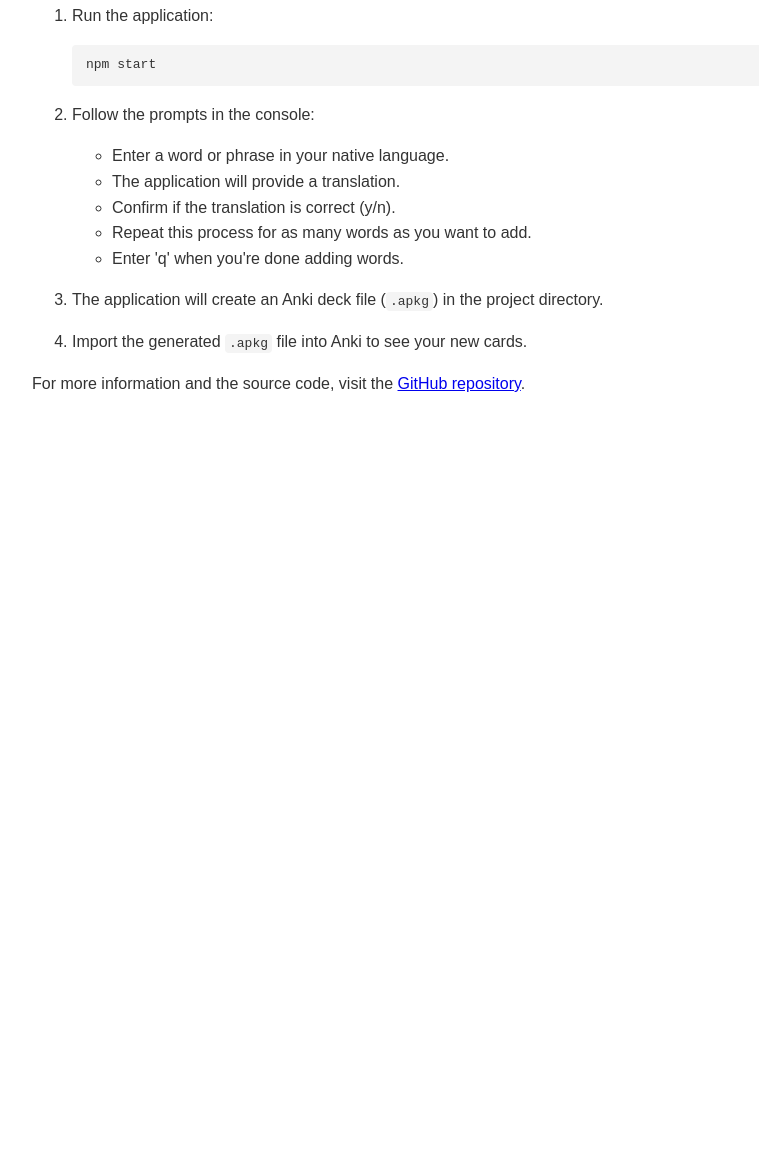
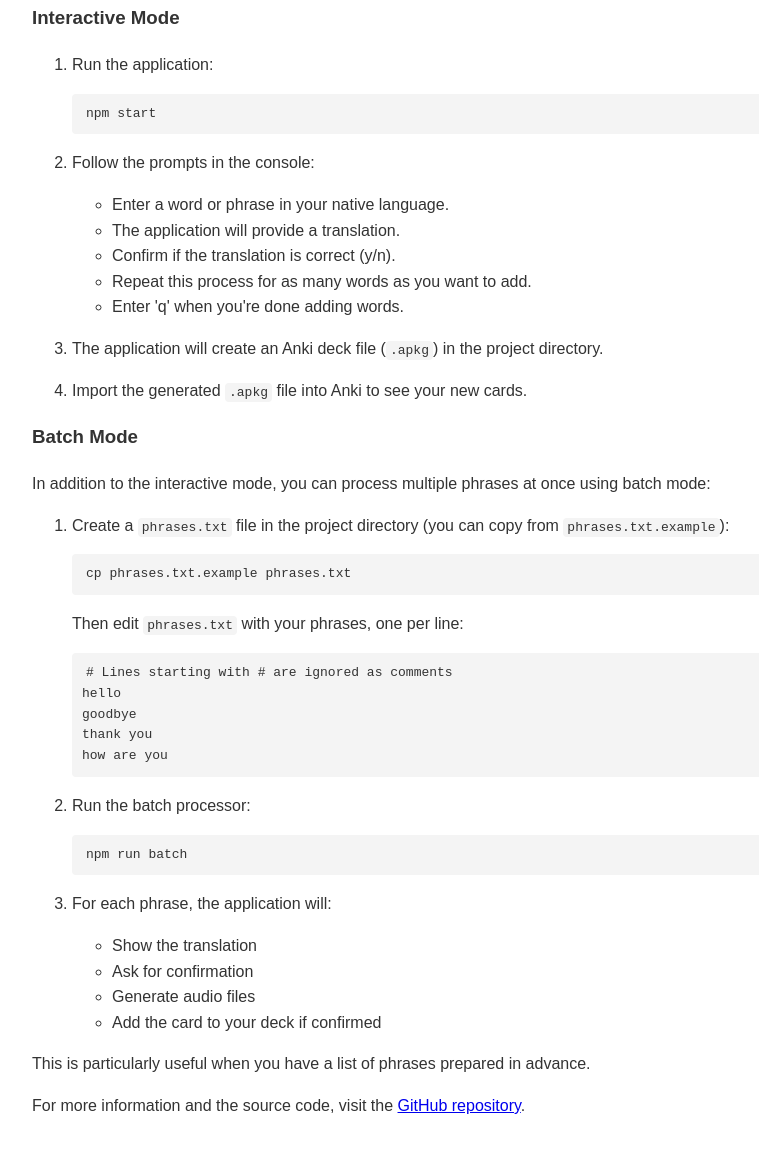
Before and after one commit to GeoFro/anki-assistant, a website: page index.html in a window 1280 px wide. Shown: the part 1853-3005 px from the top of the page, without its empty margins (208-967 px from the left). Before the commit the page ends 2286 px from the top, so only its background shows below. Drawn offline with Linux system fonts and the light colour scheme.

Commit message:
adjust github page

```diff
--- a/index.html
+++ b/index.html
@@ -81,6 +81,7 @@ TARGET_LANGUAGE_VOICE=your_target_language_voice # The voice to use for the targ
 
     <h2>Usage</h2>
 
+    <h3>Interactive Mode</h3>
     <ol>
         <li>
             <p>Run the application:</p>
@@ -104,6 +105,37 @@ TARGET_LANGUAGE_VOICE=your_target_language_voice # The voice to use for the targ
         </li>
     </ol>
 
+    <h3>Batch Mode</h3>
+    <p>In addition to the interactive mode, you can process multiple phrases at once using batch mode:</p>
+
+    <ol>
+        <li>
+            <p>Create a <code>phrases.txt</code> file in the project directory (you can copy from <code>phrases.txt.example</code>):</p>
+            <pre><code>cp phrases.txt.example phrases.txt</code></pre>
+            <p>Then edit <code>phrases.txt</code> with your phrases, one per line:</p>
+            <pre><code># Lines starting with # are ignored as comments
+hello
+goodbye
+thank you
+how are you</code></pre>
+        </li>
+        <li>
+            <p>Run the batch processor:</p>
+            <pre><code>npm run batch</code></pre>
+        </li>
+        <li>
+            <p>For each phrase, the application will:</p>
+            <ul>
+                <li>Show the translation</li>
+                <li>Ask for confirmation</li>
+                <li>Generate audio files</li>
+                <li>Add the card to your deck if confirmed</li>
+            </ul>
+        </li>
+    </ol>
+
+    <p>This is particularly useful when you have a list of phrases prepared in advance.</p>
+
     <p>For more information and the source code, visit the <a href="https://github.com/GeoFro/anki-assistant">GitHub repository</a>.</p>
 </body>
 </html>
```
